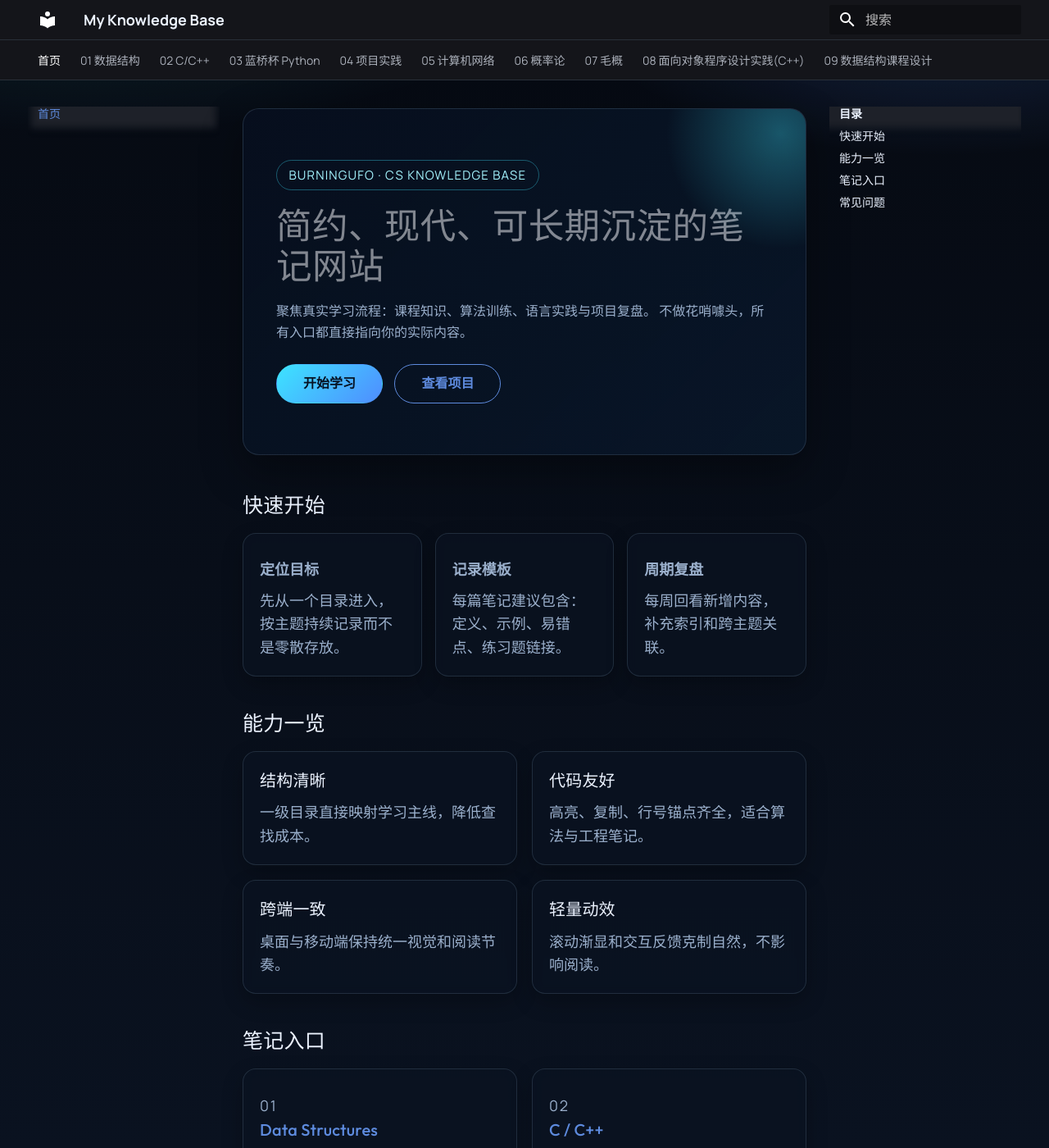
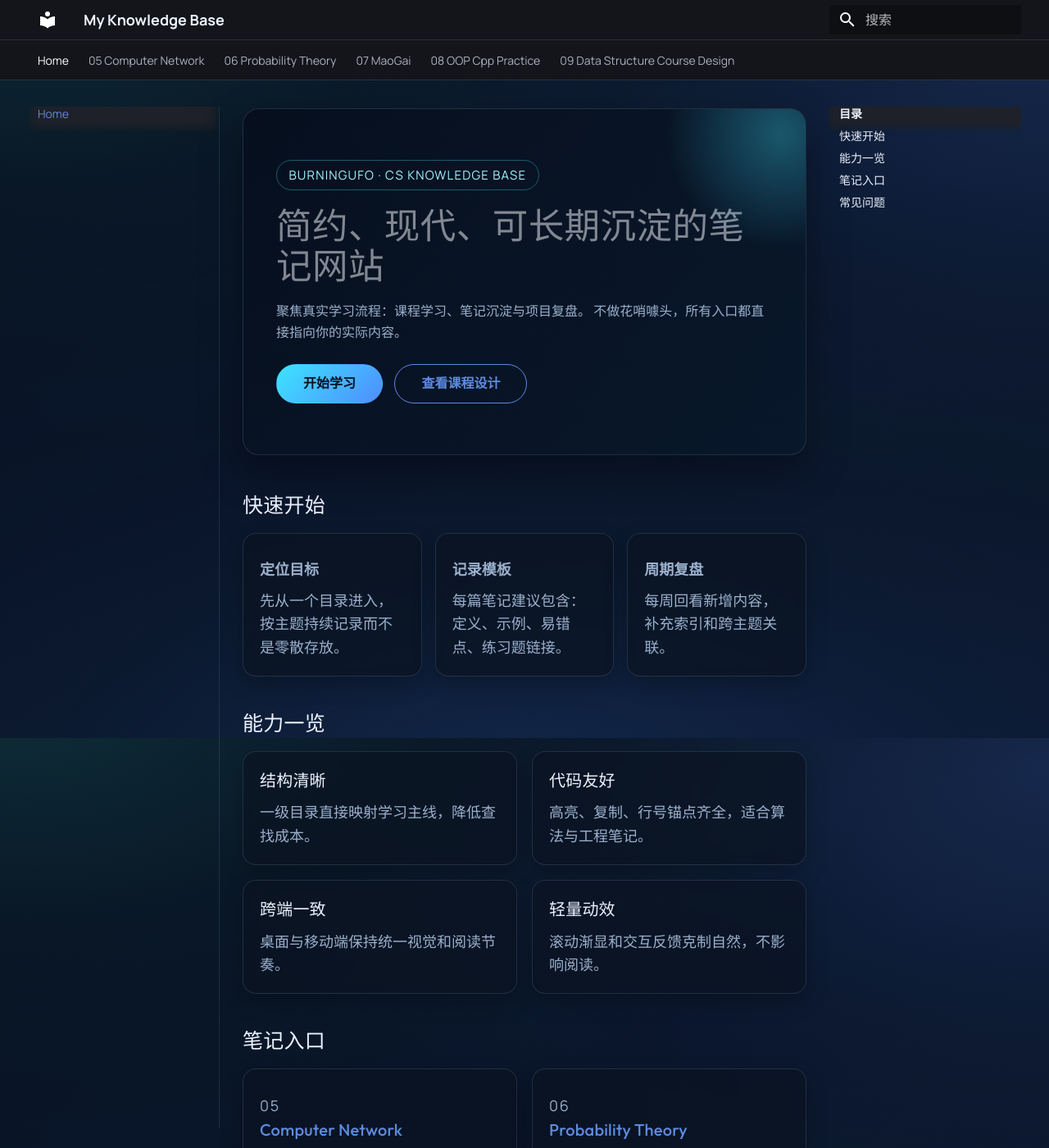
Before and after one commit to BurningUFO/BUPT-note-web, an MkDocs documentation site: the page built from docs/index.md, in a window 1280 px wide and 1400 px high. Shown: the whole window at 82% size. Built offline with MkDocs 1.6.1 and Material for MkDocs 9.7.7, drawn with Linux system fonts in a browser that asks for light colours; some of the changed text lies outside the part shown.

Commit message:
feat: simplify courses, smooth background, and auto-generate mapped nav

```diff
--- a/docs/index.md
+++ b/docs/index.md
@@ -2,12 +2,12 @@
   <div class="hero-badge">BurningUFO · CS Knowledge Base</div>
   <h1>简约、现代、可长期沉淀的笔记网站</h1>
   <p>
-    聚焦真实学习流程：课程知识、算法训练、语言实践与项目复盘。
+    聚焦真实学习流程：课程学习、笔记沉淀与项目复盘。
     不做花哨噱头，所有入口都直接指向你的实际内容。
   </p>
   <div class="hero-actions">
-    <a class="md-button md-button--primary" href="01-Data-Structures/README.md">开始学习</a>
-    <a class="md-button" href="04-Projects/README.md">查看项目</a>
+    <a class="md-button md-button--primary" href="05-Computer-Network/">开始学习</a>
+    <a class="md-button" href="09-Data-Structure-Course-Design/">查看课程设计</a>
   </div>
 </div>
 
@@ -52,47 +52,27 @@
 ## 笔记入口 { #entries }
 
 <div class="entry-grid">
-  <a class="entry-card reveal-on-scroll" href="01-Data-Structures/README.md">
-    <p class="entry-id">01</p>
-    <h3>Data Structures</h3>
-    <p>数组、链表、树、图与常见题型方法论。</p>
-  </a>
-  <a class="entry-card reveal-on-scroll" href="02-C-and-Cpp/README.md">
-    <p class="entry-id">02</p>
-    <h3>C / C++</h3>
-    <p>语法重点、STL 使用、性能优化与工程习惯。</p>
-  </a>
-  <a class="entry-card reveal-on-scroll" href="03-Python-Blue-Bridge-Cup/README.md">
-    <p class="entry-id">03</p>
-    <h3>Python Blue Bridge Cup</h3>
-    <p>竞赛训练、题解和 Python 代码模板沉淀。</p>
-  </a>
-  <a class="entry-card reveal-on-scroll" href="04-Projects/README.md">
-    <p class="entry-id">04</p>
-    <h3>Projects</h3>
-    <p>项目文档、里程碑记录与技术决策复盘。</p>
-  </a>
-  <a class="entry-card reveal-on-scroll" href="05-Computer-Network/README.md">
+  <a class="entry-card reveal-on-scroll" href="05-Computer-Network/">
     <p class="entry-id">05</p>
     <h3>Computer Network</h3>
     <p>课程章节讲解与体系结构复习笔记。</p>
   </a>
-  <a class="entry-card reveal-on-scroll" href="06-Probability-Theory/README.md">
+  <a class="entry-card reveal-on-scroll" href="06-Probability-Theory/">
     <p class="entry-id">06</p>
     <h3>Probability Theory</h3>
     <p>概率论课程笔记与题目推导整理。</p>
   </a>
-  <a class="entry-card reveal-on-scroll" href="07-MaoGai/README.md">
+  <a class="entry-card reveal-on-scroll" href="07-MaoGai/">
     <p class="entry-id">07</p>
     <h3>MaoGai</h3>
     <p>毛概课程学习资料与复习记录。</p>
   </a>
-  <a class="entry-card reveal-on-scroll" href="08-OOP-Cpp-Practice/README.md">
+  <a class="entry-card reveal-on-scroll" href="08-OOP-Cpp-Practice/">
     <p class="entry-id">08</p>
     <h3>OOP Cpp Practice</h3>
     <p>面向对象程序设计实践（C++）课程笔记。</p>
   </a>
-  <a class="entry-card reveal-on-scroll" href="09-Data-Structure-Course-Design/README.md">
+  <a class="entry-card reveal-on-scroll" href="09-Data-Structure-Course-Design/">
     <p class="entry-id">09</p>
     <h3>Data Structure Course Design</h3>
     <p>数据结构课程设计方案、任务和复盘文档。</p>
--- a/docs/stylesheets/extra.css
+++ b/docs/stylesheets/extra.css
@@ -17,10 +17,17 @@
 body {
   font-family: "Manrope", "Segoe UI", sans-serif;
   color: var(--text);
-  background:
-    radial-gradient(1200px 500px at 8% -8%, rgba(61, 228, 255, 0.16), transparent 55%),
-    radial-gradient(900px 380px at 90% 0%, rgba(79, 141, 255, 0.2), transparent 50%),
-    linear-gradient(180deg, var(--bg) 0%, var(--bg-2) 100%);
+  background-color: #060a12;
+  background-image:
+    radial-gradient(140% 110% at 0% -8%, rgba(61, 228, 255, 0.18) 0%, rgba(61, 228, 255, 0.05) 30%, transparent 62%),
+    radial-gradient(120% 95% at 100% 4%, rgba(79, 141, 255, 0.2) 0%, rgba(79, 141, 255, 0.06) 35%, transparent 68%),
+    radial-gradient(130% 100% at 50% 108%, rgba(41, 93, 175, 0.22) 0%, rgba(41, 93, 175, 0.05) 34%, transparent 70%),
+    linear-gradient(165deg, #050912 0%, #081225 42%, #0a1629 74%, #0c1830 100%);
+  background-attachment: fixed;
+}
+
+.md-main {
+  background: transparent;
 }
 
 .md-header,
@@ -28,6 +35,10 @@ body {
   background: rgba(4, 10, 20, 0.72);
   backdrop-filter: blur(12px);
   border-bottom: 1px solid var(--line);
+}
+
+.md-sidebar--primary .md-sidebar__scrollwrap {
+  border-right: 1px solid rgba(137, 172, 201, 0.15);
 }
 
 .md-header__title,
--- a/mkdocs.yml
+++ b/mkdocs.yml
@@ -10,6 +10,7 @@ theme:
   features:
     - navigation.tabs
     - navigation.sections
+    - navigation.expand
     - navigation.top
     - navigation.instant
     - search.suggest
@@ -21,18 +22,27 @@ theme:
       accent: cyan
 
 nav:
-  - 首页: index.md
-  - 01 数据结构: 01-Data-Structures/README.md
-  - 02 C/C++: 02-C-and-Cpp/README.md
-  - 03 蓝桥杯 Python:
-      - 目录: 03-Python-Blue-Bridge-Cup/README.md
-      - 示例笔记: 03-Python-Blue-Bridge-Cup/test.md
-  - 04 项目实践: 04-Projects/README.md
-  - 05 计算机网络: 05-Computer-Network/README.md
-  - 06 概率论: 06-Probability-Theory/README.md
-  - 07 毛概: 07-MaoGai/README.md
-  - 08 面向对象程序设计实践(C++): 08-OOP-Cpp-Practice/README.md
-  - 09 数据结构课程设计: 09-Data-Structure-Course-Design/README.md
+  - 'Home': index.md
+  - '05 Computer Network':
+      - 'Index': '05-Computer-Network/index.md'
+      - 'Ch1-introduction-2-网络分类-讲解文档': '05-Computer-Network/Ch1-introduction-2-网络分类-讲解文档.md'
+      - 'Ch1-introduction-3-体系结构-笔记': '05-Computer-Network/Ch1-introduction-3-体系结构-笔记.md'
+  - '06 Probability Theory':
+      - 'Index': '06-Probability-Theory/index.md'
+  - '07 MaoGai':
+      - 'Index': '07-MaoGai/index.md'
+  - '08 OOP Cpp Practice':
+      - 'Index': '08-OOP-Cpp-Practice/index.md'
+      - '01-Introduction-详细笔记': '08-OOP-Cpp-Practice/01-Introduction-详细笔记.md'
+      - '02.C++ Foundations': '08-OOP-Cpp-Practice/02.C++ Foundations/hybrid_auto/02.C++ Foundations.md'
+      - '02-C++语言基础-期末复习总结': '08-OOP-Cpp-Practice/02-C++语言基础-期末复习总结.md'
+      - '课程概述': '08-OOP-Cpp-Practice/课程概述.md'
+  - '09 Data Structure Course Design':
+      - 'Index': '09-Data-Structure-Course-Design/index.md'
+      - 'AgentTeam方案与Prompt模板': '09-Data-Structure-Course-Design/AgentTeam方案与Prompt模板.md'
+      - 'tasks': '09-Data-Structure-Course-Design/docs/tasks.md'
+      - '三人小组AI协作落地计划书': '09-Data-Structure-Course-Design/三人小组AI协作落地计划书.md'
+      - '数据结构课程设计讲义总结': '09-Data-Structure-Course-Design/数据结构课程设计讲义总结.md'
 
 markdown_extensions:
   - attr_list
```
Also changed, not shown: README.md (+1 -1 lines), docs/01-Data-Structures/README.md (deleted, +0 -3 lines), docs/02-C-and-Cpp/README.md (deleted, +0 -3 lines), docs/03-Python-Blue-Bridge-Cup/README.md (deleted, +0 -3 lines), docs/03-Python-Blue-Bridge-Cup/test.md (deleted, +0 -25 lines), docs/04-Projects/README.md (deleted, +0 -3 lines), docs/05-Computer-Network/index.md (renamed from docs/05-Computer-Network/README.md), docs/06-Probability-Theory/index.md (renamed from docs/06-Probability-Theory/README.md), docs/07-MaoGai/index.md (renamed from docs/07-MaoGai/README.md), docs/08-OOP-Cpp-Practice/index.md (renamed from docs/08-OOP-Cpp-Practice/README.md), docs/09-Data-Structure-Course-Design/index.md (renamed from docs/09-Data-Structure-Course-Design/README.md), 2 other files.
